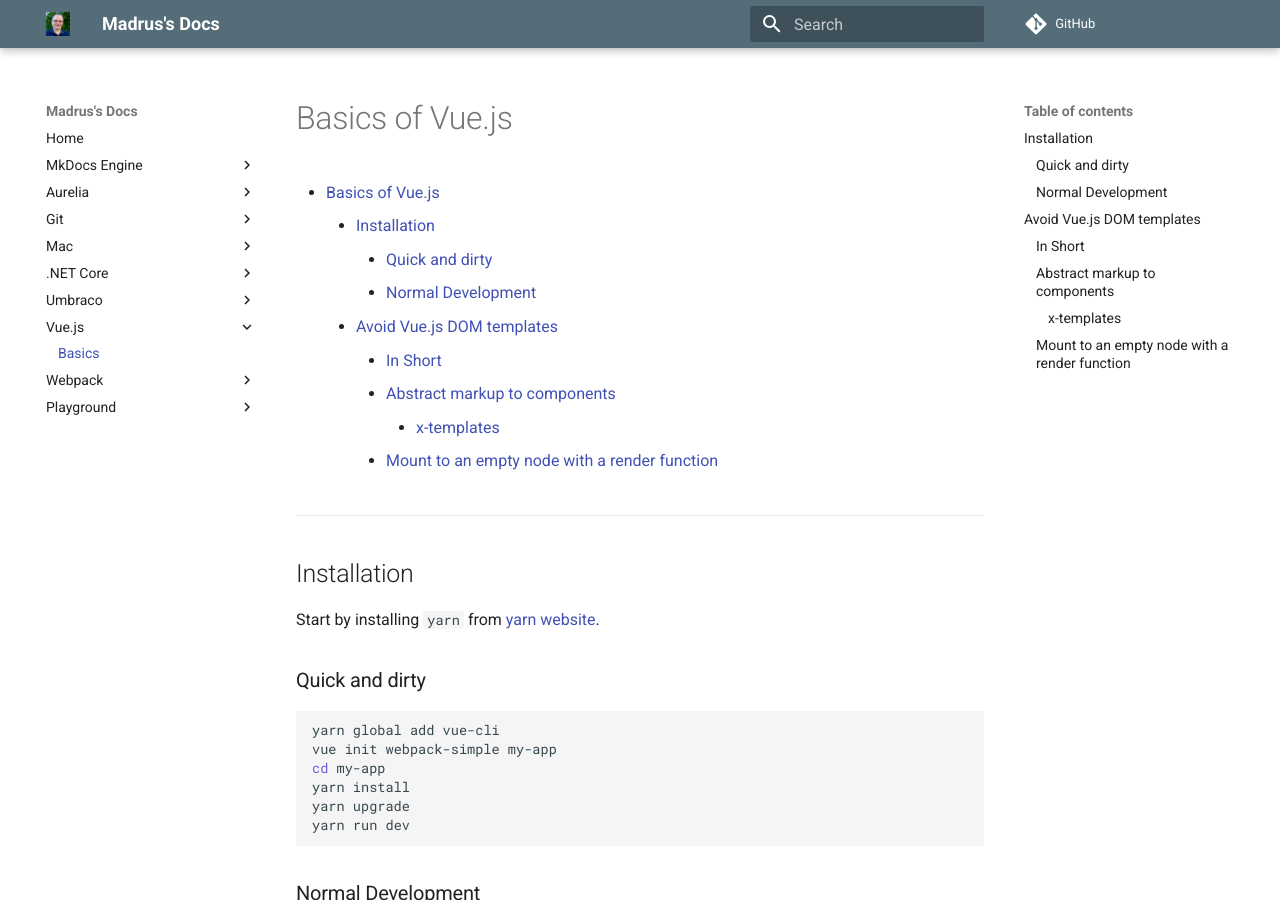
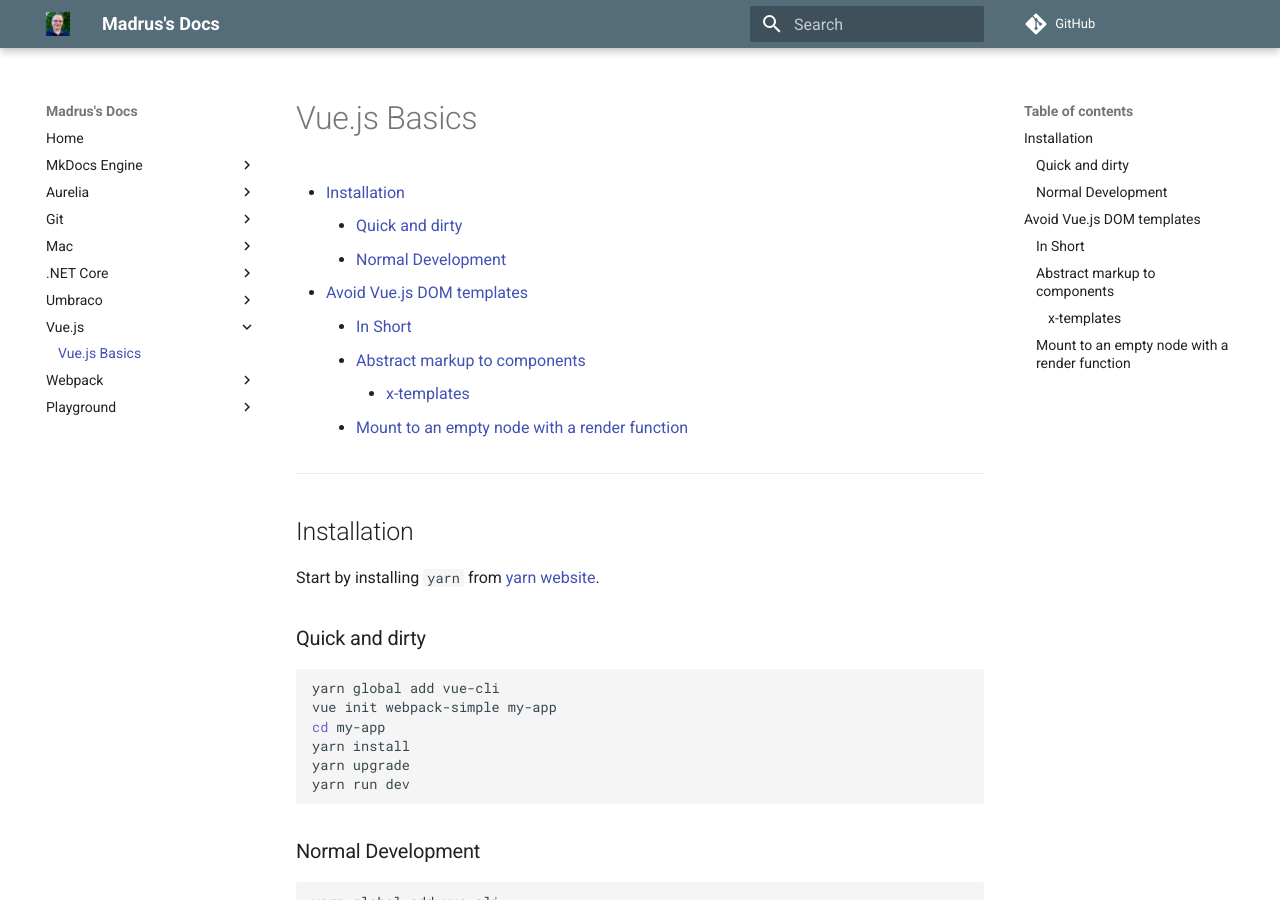
Before and after one commit to madrus/mdocs, an MkDocs documentation site: the page built from docs/vuejs/basics.md, in a window 1280 px wide and 900 px high. Built offline with MkDocs 1.6.1 and Material for MkDocs 9.7.7, drawn with Linux system fonts in a browser that asks for light colours; comment, search, counter and statistics services are not loaded; old or Windows-style settings are respelled for this version of MkDocs; part of the change alters nothing that is shown.

Commit message:
small tweak

```diff
--- a/docs/vuejs/basics.md
+++ b/docs/vuejs/basics.md
@@ -1,5 +1,3 @@
-# Basics of Vue.js
-
 [TOC]
 
 ---
--- a/mkdocs.yml
+++ b/mkdocs.yml
@@ -33,9 +33,9 @@ pages:
     - Technicalities: umbraco/technicalities.md
     - FAQ: umbraco/faq.md
   - Vue.js:
-    - Basics: vuejs/basics.md
+    - Vue.js Basics: vuejs/basics.md
   - Webpack:
-    - Basics: webpack/basics.md
+    - Webpack Basics: webpack/basics.md
   - Playground:
     - TODOs: playground/todo.md
     - Test Document: playground/test.md
```
Also changed, not shown: 2 other files.
